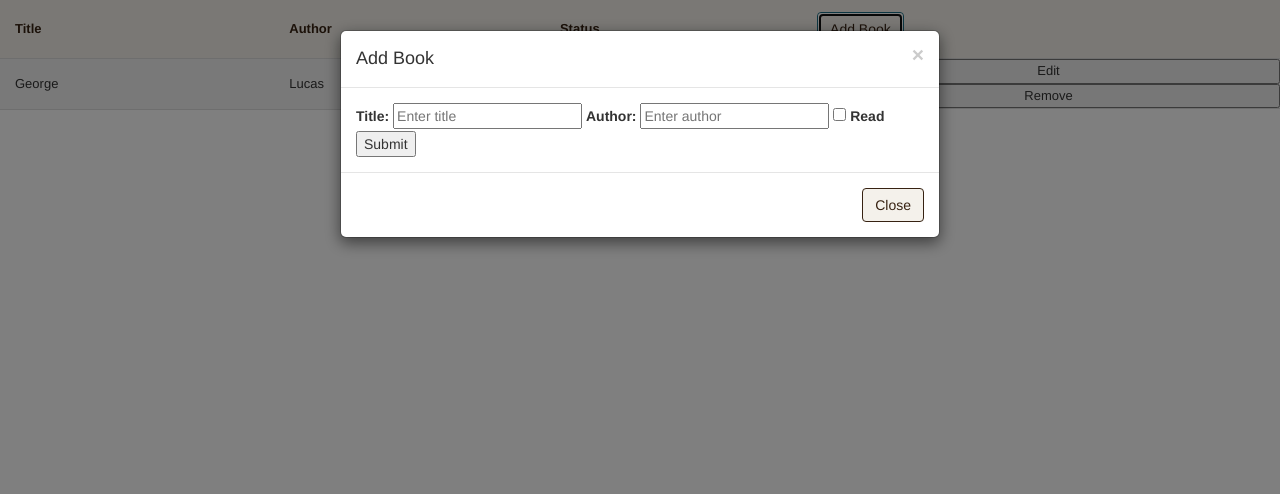
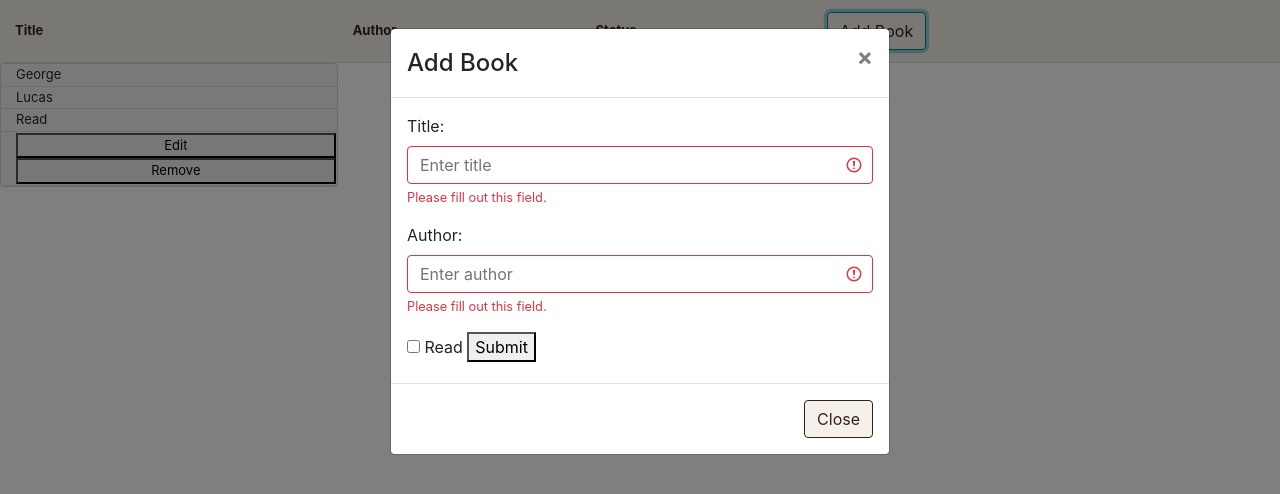
Before and after one commit to awexli/library-app, a plain HTML site: page index.html in a window 1280 px wide. Both pictures are taken after a click on the button "Add Book". Drawn offline with nearby package versions, Linux system fonts and the light colour scheme.

Commit message:
add validation feedback before form submission
change to boostrap 4

```diff
--- a/index.html
+++ b/index.html
@@ -5,7 +5,7 @@
     <meta name="viewport" content="width=device-width, initial-scale=1.0">
     <meta http-equiv="X-UA-Compatible" content="ie=edge">
     <title>Library</title>
-    <link rel="stylesheet" href="https://maxcdn.bootstrapcdn.com/bootstrap/3.4.1/css/bootstrap.min.css">
+    <link rel="stylesheet" href="https://maxcdn.bootstrapcdn.com/bootstrap/4.4.1/css/bootstrap.min.css">
     <link rel="stylesheet" href="style.css">
 </head>
 <body>
@@ -27,19 +27,27 @@
             <!-- Modal content-->
             <div class="modal-content">
                 <div class="modal-header">
+                    <h4 class="modal-title">Add Book</h4>
                     <button type="button" class="close" data-dismiss="modal">&times;</button>
-                    <h4 class="modal-title">Add Book</h4>
                 </div>
                 <div class="modal-body">
-                    <form class="form-inline" action="/action_page.php">
-                        <label for="title">Title:</label>
-                        <input type="text" id="title" placeholder="Enter title" name="title">
-                        <label for="author">Author:</label>
-                        <input type="text" id="author" placeholder="Enter author" name="author">
+                    <form action="/action_page.php" class="was-validated">
+                        <div class="form-group">
+                            <label for="title">Title:</label>
+                            <input type="text" class="form-control" id="title" placeholder="Enter title" name="title" required>
+                            <div class="valid-feedback">Valid.</div>
+                            <div class="invalid-feedback">Please fill out this field.</div>
+                        </div>
+                        <div class="form-group">
+                            <label for="author">Author:</label>
+                            <input type="text" class="form-control" id="author" placeholder="Enter author" name="author" required>
+                            <div class="valid-feedback">Valid.</div>
+                            <div class="invalid-feedback">Please fill out this field.</div>
+                        </div>
                         <label>
                         <input id="status" type="checkbox" name="read"> Read
                         </label>
-                        <button id="submit-book" type="button" data-dismiss="modal">Submit</button>
+                        <button id="submit-book" type="submit" data-dismiss="modal">Submit</button>
                     </form>
                 </div>
                 <div class="modal-footer">
@@ -58,25 +66,32 @@
                     <h4 class="modal-title">Edit Book</h4>
                 </div>
                 <div class="modal-body">
-                    <form class="form-inline" action="/action_page.php">
-                        <label for="title">Title:</label>
-                        <input type="text" id="title-edit" placeholder="Enter title" name="title">
-                        <label for="author">Author:</label>
-                        <input type="text" id="author-edit" placeholder="Enter author" name="author">
-                        <label>
-                        <input id="status-edit" type="checkbox" name="read"> Read
-                        </label>
-                        <button id="confirm-edit" type="button" data-dismiss="modal">Confirm</button>
+                    <form action="/action_page.php" class="was-validated">
+                        <div class="form-group">
+                            <label for="title-edit">Title:</label>
+                            <input type="text" class="form-control" id="title-edit" placeholder="Enter title" name="title" required>
+                            <div class="valid-feedback">Valid.</div>
+                            <div class="invalid-feedback">Please fill out this field.</div>
+                        </div>
+                        <div class="form-group">
+                            <label for="author-edit">Author:</label>
+                            <input type="text" class="form-control" id="author-edit" placeholder="Enter author" name="author" required>
+                            <div class="valid-feedback">Valid.</div>
+                            <div class="invalid-feedback">Please fill out this field.</div>
+                        </div>
+                        <label><input id="status-edit" type="checkbox" name="read"> Read </label>
                     </form>
                 </div>
                 <div class="modal-footer">
+                    <button id="confirm-edit" type="submit" class="btn btn-default" data-dismiss="modal">Confirm</button>
                     <button type="button" class="btn btn-default" data-dismiss="modal">Close</button>
                 </div>
             </div>
         </div>
     </div>
+    <script src="https://ajax.googleapis.com/ajax/libs/jquery/3.4.1/jquery.min.js"></script>
+    <script src="https://cdnjs.cloudflare.com/ajax/libs/popper.js/1.16.0/umd/popper.min.js"></script>
+    <script src="https://maxcdn.bootstrapcdn.com/bootstrap/4.4.1/js/bootstrap.min.js"></script>
     <script src="./library.js"></script>
-    <script src="https://ajax.googleapis.com/ajax/libs/jquery/3.4.1/jquery.min.js"></script>
-    <script src="https://maxcdn.bootstrapcdn.com/bootstrap/3.4.1/js/bootstrap.min.js"></script>
 </body>
 </html>
--- a/library.js
+++ b/library.js
@@ -61,6 +61,8 @@ function newBook() {
         newBook.render();
     }
 
+    // display error message
+
     addTitle.value = "";
     addAuthor.value = "";
     addStatus.checked = false;
@@ -106,6 +108,8 @@ function enterEditModal(bookId, card, isConfirm) {
                 statusValue
             ]);
         }
+
+        // display error message
 
         updateCard(bookId, card);
 
```
